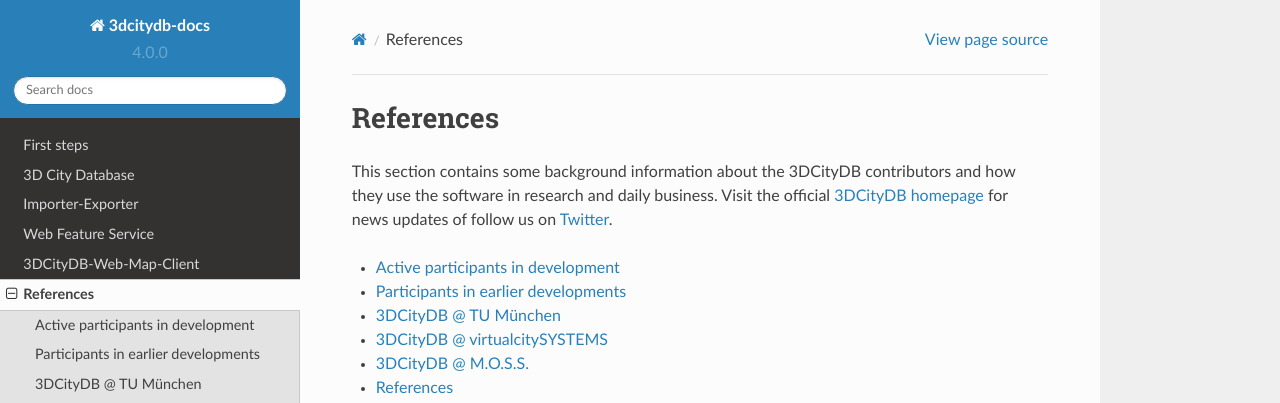
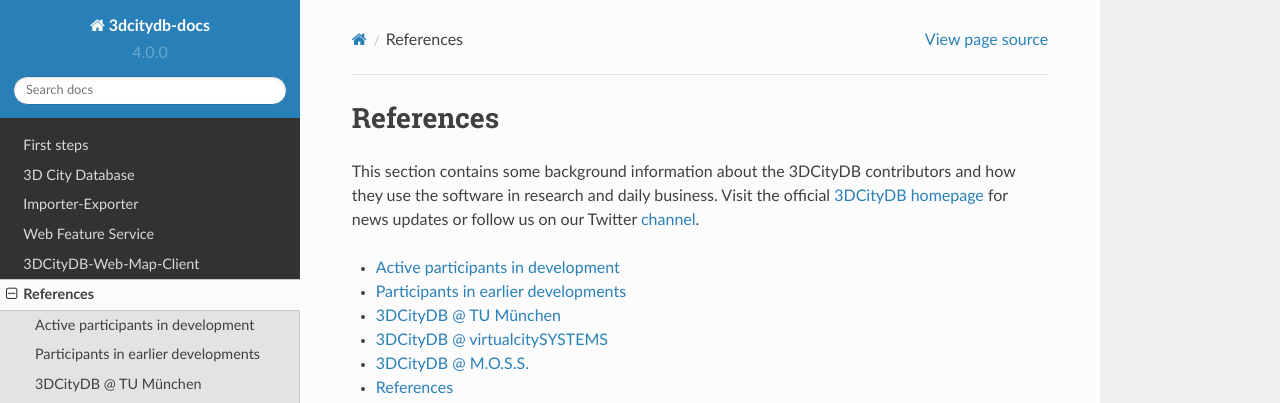
Before and after one commit to 3dcitydb/3dcitydb-docs, a Sphinx documentation site: the page built from source/references/index.rst, in a window 1280 px wide. Shown: the top 403 px of the page. Built offline with Sphinx 7.4.7 and the Read the Docs theme 2.0.0, drawn with Linux system fonts in a browser that asks for light colours; pages that are not in the unit, such as notebooks, are missing from menus.

Commit message:
minor update to index.rst in references

```diff
--- a/source/references/index.rst
+++ b/source/references/index.rst
@@ -3,8 +3,8 @@
 
 This section contains some background information about the 3DCityDB contributors
 and how they use the software in research and daily business. Visit the official
-`3DCityDB homepage <https://www.3dcitydb.org/3dcitydb/>`_ for news updates of
-follow us on `Twitter <https://twitter.com/3dcitydb>`_.
+`3DCityDB homepage <https://www.3dcitydb.org/3dcitydb/>`_ for news updates or
+follow us on our Twitter `channel <https://twitter.com/3dcitydb>`_.
 
 .. toctree::
    :maxdepth: 1
```
